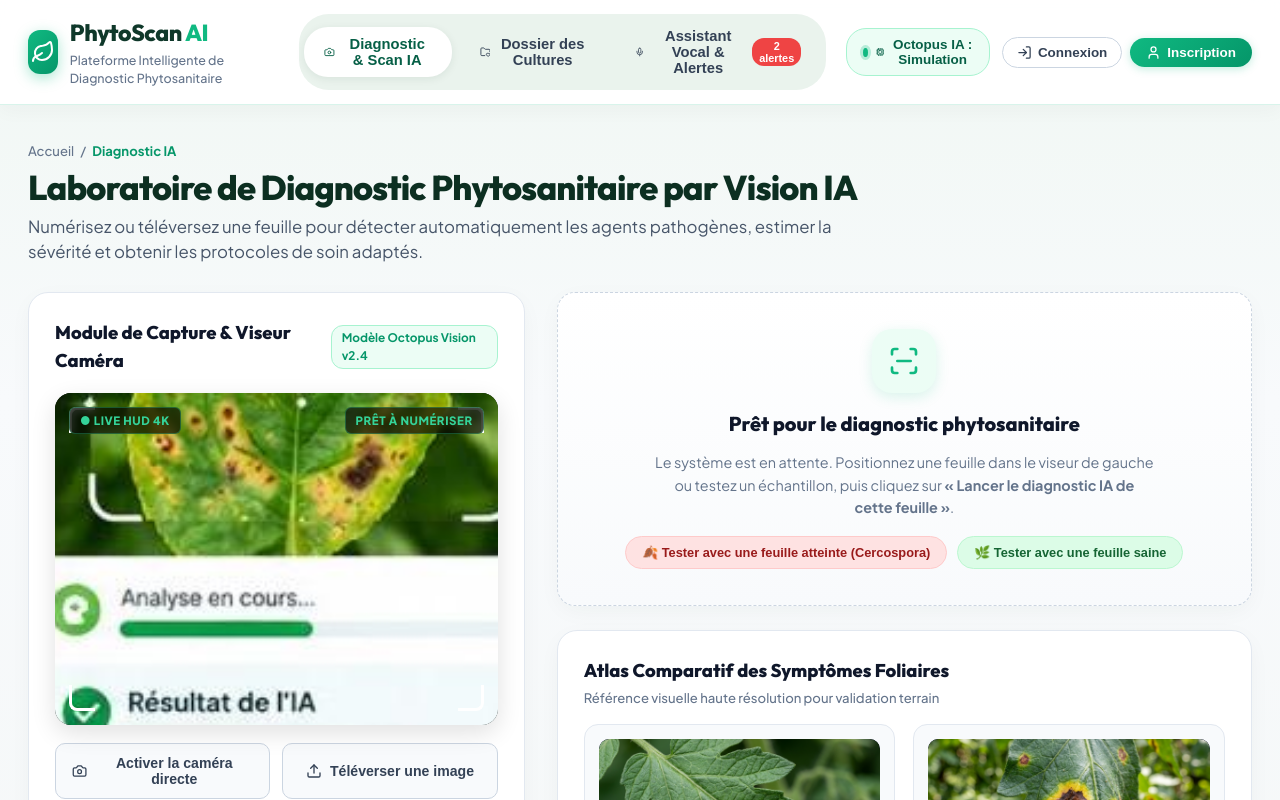
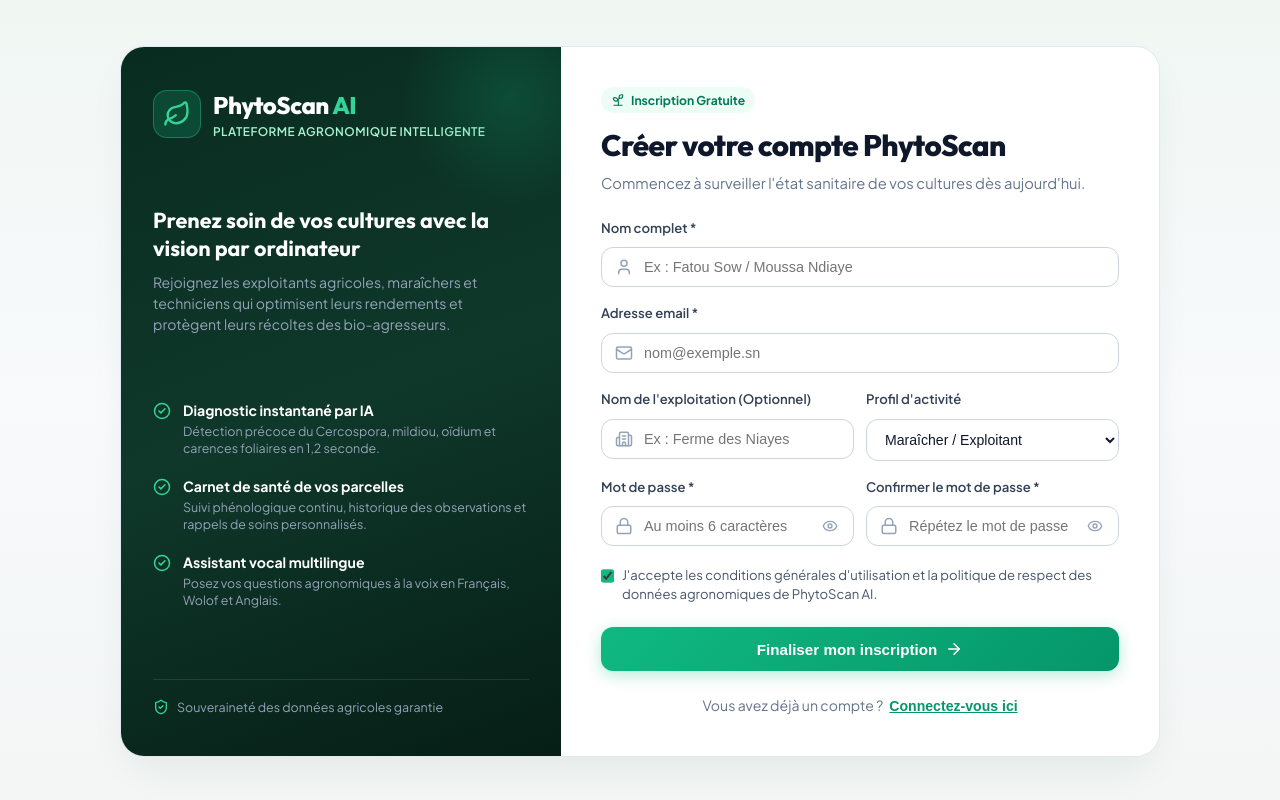
Before and after one commit to Raaakime/PhytoScan, a React (Vite) app in the folder frontend/: page / in a window 1280 px wide. Shown: the top 800 px of the page. Built offline with nearby package versions, Linux system fonts and the light colour scheme.

Commit message:
feat: enhance user navigation flow and conditional rendering based on authentication status

```diff
--- a/frontend/src/App.jsx
+++ b/frontend/src/App.jsx
@@ -30,28 +30,35 @@ const loadPersistedPlants = () => {
 
 export default function App() {
   // Navigation entre les pages du site web
-  const [activeScreen, setActiveScreen] = useState('scan'); // 'scan' | 'plants' | 'assistant' | 'login' | 'register'
-  const [navigationHistory, setNavigationHistory] = useState(['scan']);
+  const [currentUser, setCurrentUser] = useState(getCurrentUser);
+  const initialScreen = currentUser ? 'scan' : 'register';
+  const [activeScreen, setActiveScreen] = useState(initialScreen); // 'scan' | 'plants' | 'assistant' | 'login' | 'register'
+  const [navigationHistory, setNavigationHistory] = useState([initialScreen]);
   const [navigationParams, setNavigationParams] = useState({});
   const [plantsList, setPlantsList] = useState(loadPersistedPlants);
   const [isOctopusModalOpen, setIsOctopusModalOpen] = useState(false);
   const [octopusConfig, setOctopusConfig] = useState(getOctopusConfig());
-  const [currentUser, setCurrentUser] = useState(getCurrentUser);
 
   const handleLoginSuccess = (user) => {
     setCurrentUser(user);
-    navigateTo('scan');
+    setNavigationParams({});
+    setNavigationHistory(['scan']);
+    setActiveScreen('scan');
   };
 
   const handleRegisterSuccess = (user) => {
     setCurrentUser(user);
-    navigateTo('scan');
+    setNavigationParams({});
+    setNavigationHistory(['scan']);
+    setActiveScreen('scan');
   };
 
   const handleLogout = () => {
     logoutUser();
     setCurrentUser(null);
-    navigateTo('scan');
+    setNavigationParams({});
+    setNavigationHistory(['register']);
+    setActiveScreen('register');
   };
 
   // Sauvegarde automatique dans localStorage à chaque mise à jour des cultures
@@ -70,6 +77,8 @@ export default function App() {
 
   // Fonction de navigation entre les pages
   const navigateTo = (screen, params = {}) => {
+    if (!currentUser && !['login', 'register'].includes(screen)) return;
+
     setNavigationParams(params);
     setNavigationHistory(prev => [...prev, screen]);
     setActiveScreen(screen);
@@ -214,7 +223,7 @@ export default function App() {
 
   return (
     <div className="website-root">
-      {/* Barre de navigation principale du site */}
+      {currentUser && (
         <Header
           activeScreen={activeScreen}
           onNavigate={(screen) => navigateTo(screen)}
@@ -226,14 +235,14 @@ export default function App() {
           currentUser={currentUser}
           onLogout={handleLogout}
         />
+      )}
 
       {/* Contenu principal de la page web */}
       <main className="website-main-content">
         {renderCurrentScreen()}
       </main>
 
-      {/* Pied de page du site web */}
-      <FooterBanner onNavigate={(screen) => navigateTo(screen)} />
+      {currentUser && <FooterBanner onNavigate={(screen) => navigateTo(screen)} />}
 
       {/* Modal de Configuration Octopus */}
       <OctopusConfigModal
```
Lines whose indentation alone changed are shown as unchanged.
